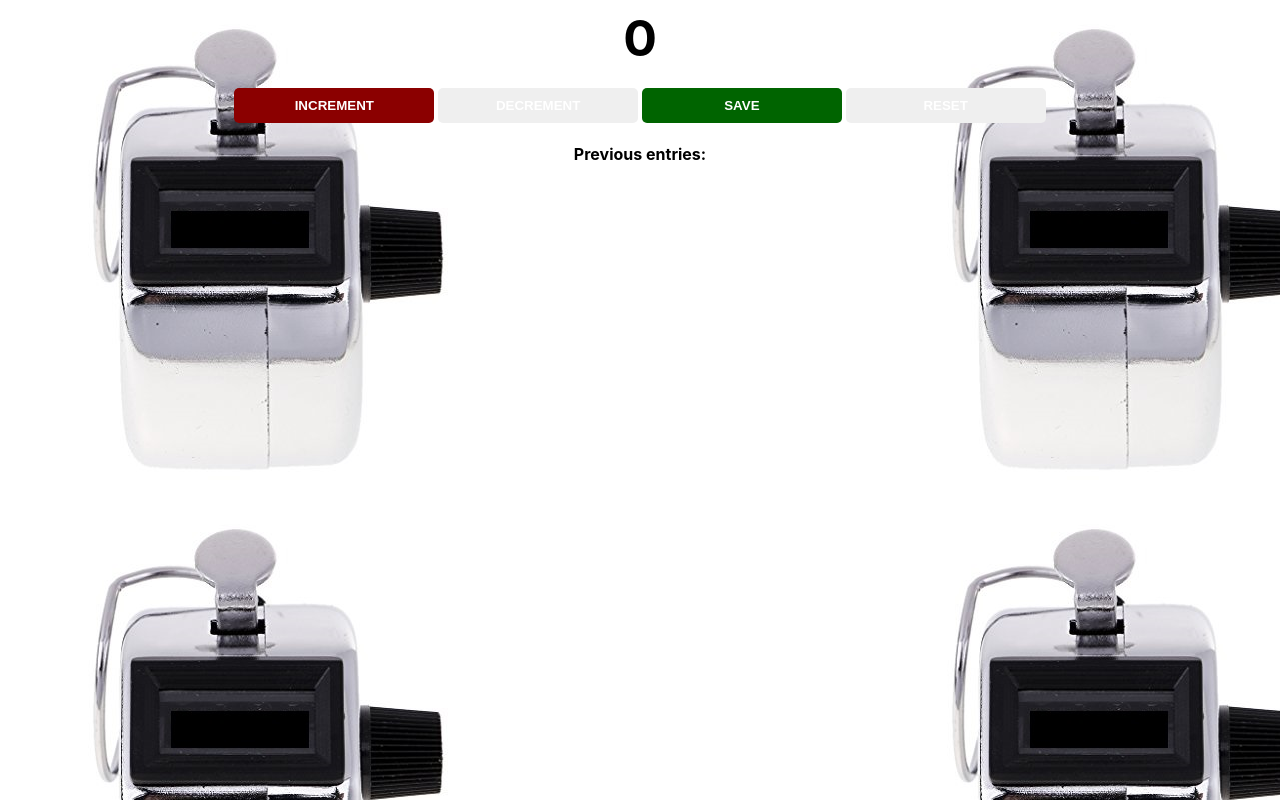
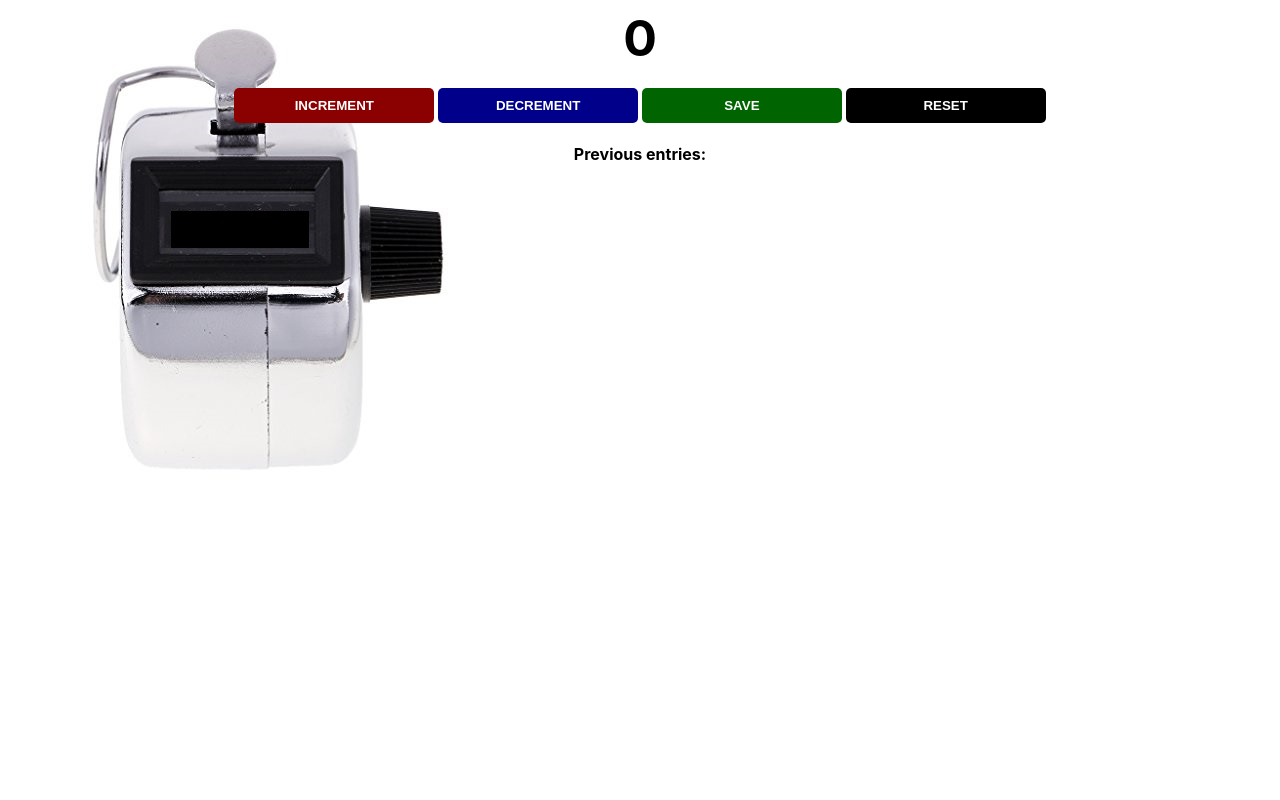
Before and after one commit to GektoKot/Clicker, a plain HTML site: page src/index.html in a window 1280 px wide. Drawn offline with Linux system fonts and the light colour scheme.

Commit message:
fourth commmit

```diff
--- a/src/index.css
+++ b/src/index.css
@@ -1,5 +1,6 @@
 body {
     background-image: url("clicker.jpg");
+    background-repeat: no-repeat;
     background-size: center;
     font-family: -apple-system, BlinkMacSystemFont, 'Segoe UI', Roboto, Oxygen, Ubuntu, Cantarell, 'Open Sans', 'Helvetica Neue', sans-serif;
     font-weight: bold;
@@ -31,6 +32,12 @@ button {
 #increment-btn {
     background: darkred;
 }
+#decrement-btn {
+    background: darkblue;
+}
+#reset-btn {
+    background: black;
+}
 
 #save-btn {
     background: darkgreen;
--- a/src/index.html
+++ b/src/index.html
@@ -1,12 +1,12 @@
 <!DOCTYPE html>
 <html lang="en">
+
 <head>
     <link rel="stylesheet" href="index.css">
-    <link rel="stylesheet" href="index.css">
     <meta charset="UTF-8">
-    <title>Title</title>
-    <script src="index.js"></script>
+    <title>Clicker</title>
 </head>
+
 <body>
     <h2 id="count-el">0</h2>
     <button id="increment-btn" onclick="increment()">INCREMENT</button>
@@ -17,4 +17,5 @@
     <p id="save-el">Previous entries: </p>
     <script src="index.js"></script>
 </body>
+
 </html>
```
Lines whose indentation alone changed are shown as unchanged.
